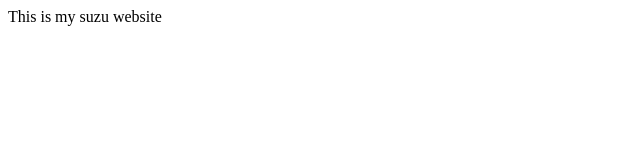
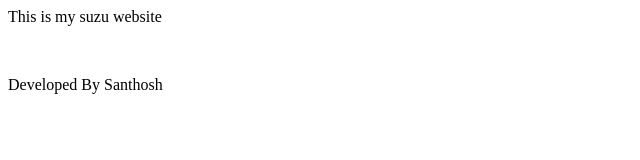
Before and after one commit to sandytezz/sazu, a plain HTML site: page index.html in a window 1280 px wide. Shown: the whole page, without its empty margins (0-640 px from the left). Drawn offline with Linux system fonts and the light colour scheme.

Commit message:
Update index.html

```diff
--- a/index.html
+++ b/index.html
@@ -1,7 +1,10 @@
 <html>
 
 
-<p> This is my suzu website</p>
+<p> This is my suzu website </p>
+
+<br>
+<p> Developed By Santhosh </p>
 
 
 </html>
```
